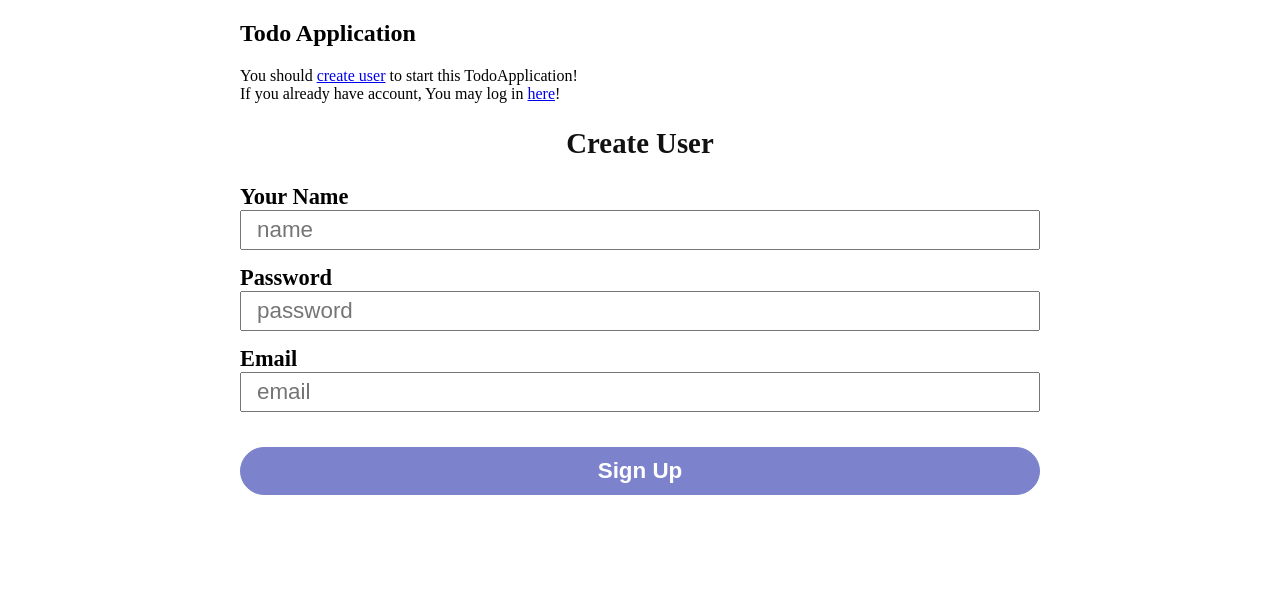
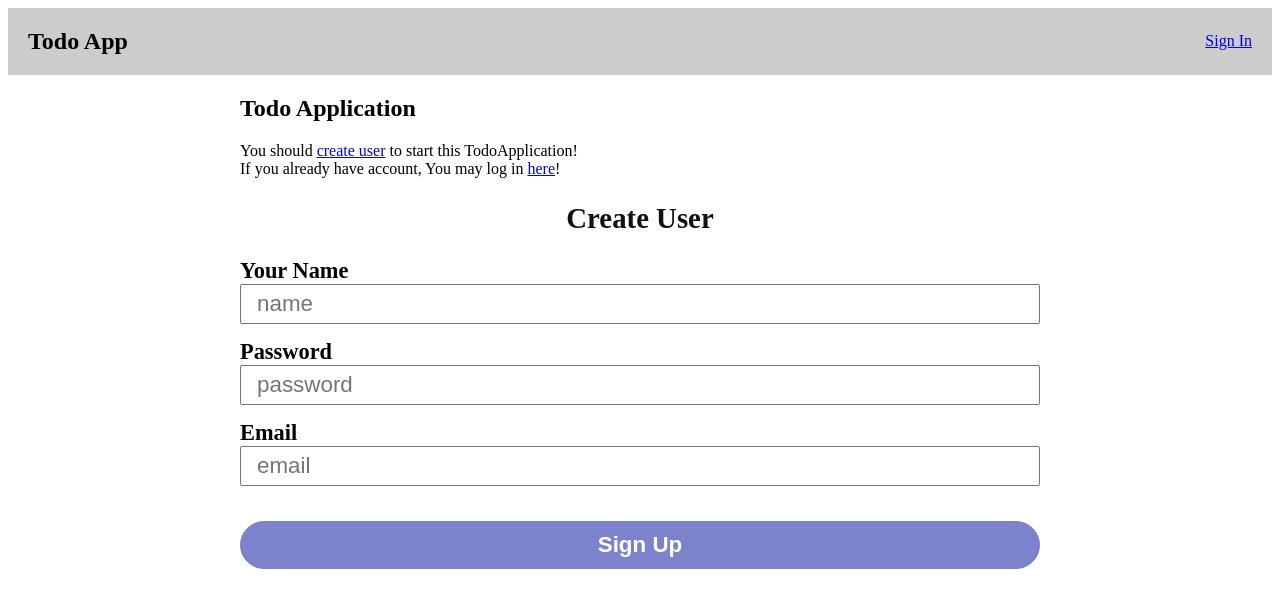
Before and after one commit to nobumitsu-1995/todoapp_express_react, a React (Create React App) app in the folder frontend/: page / in a window 1280 px wide. Shown: the top 608 px of the page. Built offline with nearby package versions, Linux system fonts and the light colour scheme; no server answers.

Commit message:
fix: ユーザー認証によるバリデーションの修正(front)

```diff
--- a/frontend/src/App.tsx
+++ b/frontend/src/App.tsx
@@ -1,9 +1,11 @@
 import React from 'react'
+import Header from './components/templates/Header';
 import Router from "./Router";
 
 const App: React.FC = () => {
   return (
     <div>
+      <Header/>
       <Router/>
     </div>
   );
--- a/frontend/src/Router.tsx
+++ b/frontend/src/Router.tsx
@@ -11,9 +11,13 @@ const Router: React.FC = () => {
         <Route path="" element={<SignupForm/>}/>
         <Route path="signin" element={<SigninForm/>}/>
       </Route>
-      <Route path="/todos" element={<Todos/>}/>
-      <Route path="/user" element={<User/>}/>
-      <Route path="/user/edit" element={<UserEdit/>}/>
+      {sessionStorage.getItem('id') && (
+        <>
+          <Route path="/todos" element={<Todos/>}/>
+          <Route path="/user" element={<User/>}/>
+          <Route path="/user/edit" element={<UserEdit/>}/>
+        </>
+      )}
     </Routes>
   )
 }
--- a/frontend/src/components/organisms/SigninForm.tsx
+++ b/frontend/src/components/organisms/SigninForm.tsx
@@ -40,15 +40,15 @@ const SigninForm = () => {
   const onSubmit = (event: React.FormEvent<HTMLFormElement>) => {
     event.preventDefault();
     if (validateUser(user, setError)) return
-    console.log("urnrunrun");
 
     client.post('/user/login', user)
-      .then(res => {
-        console.log(res);
-        navigate("/todos")
+      .then((res) => {
+        sessionStorage.setItem('id', res.data.id)
+        if (sessionStorage.getItem('id')) {
+          navigate("/todos")
+        }
       })
       .catch((error: any) => {
-        console.log(error);
         navigate("/signin")
       })
   }
--- /dev/null
+++ b/frontend/src/components/templates/Header.tsx
@@ -0,0 +1,38 @@
+import React from 'react'
+import { Link, useNavigate } from 'react-router-dom'
+import styled from 'styled-components'
+import { Anchor } from '../atoms'
+
+const Header = () => {
+  const navigate = useNavigate();
+
+  const handleClick = () => {
+    sessionStorage.removeItem('id')
+    navigate("/signin")
+  }
+
+  return (
+    <header>
+      <StyledNav>
+        <h1>Todo App</h1>
+        {sessionStorage.getItem('id')
+          ? <Anchor
+              children="Sign Out"
+              onClick={handleClick}
+            />
+          : <Link to="/signin">Sign In</Link>
+        }
+      </StyledNav>
+    </header>
+  )
+}
+
+export default Header
+
+const StyledNav = styled.nav`
+  padding: 0 20px;
+  display: flex;
+  justify-content: space-between;
+  align-items: center;
+  background: #ccc;
+`
--- a/frontend/src/utils/functions/axios.ts
+++ b/frontend/src/utils/functions/axios.ts
@@ -1,5 +1,6 @@
 import axios from "axios";
 
 export const client = axios.create({
-  baseURL: process.env.API_URL || "http://localhost:3000"
+  baseURL: process.env.API_URL || "http://localhost:3000",
+  withCredentials: true
 });
```
